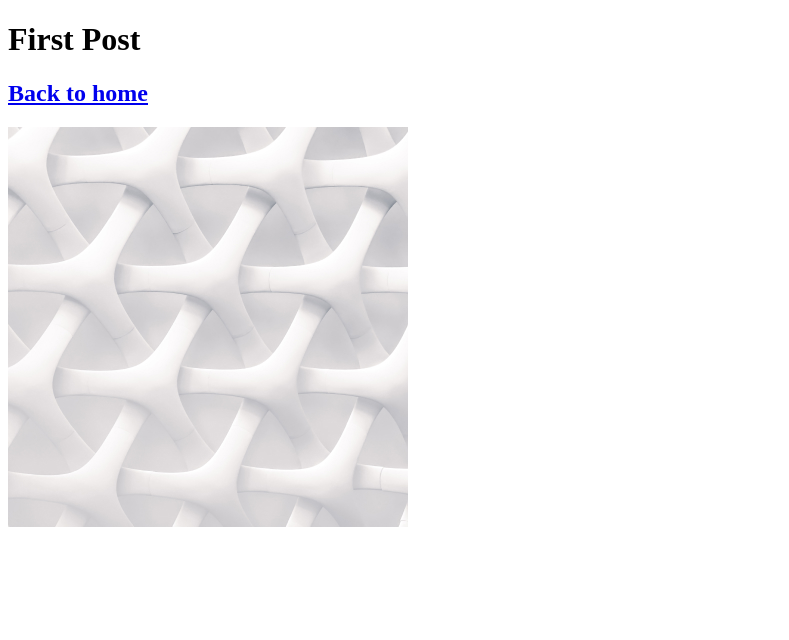
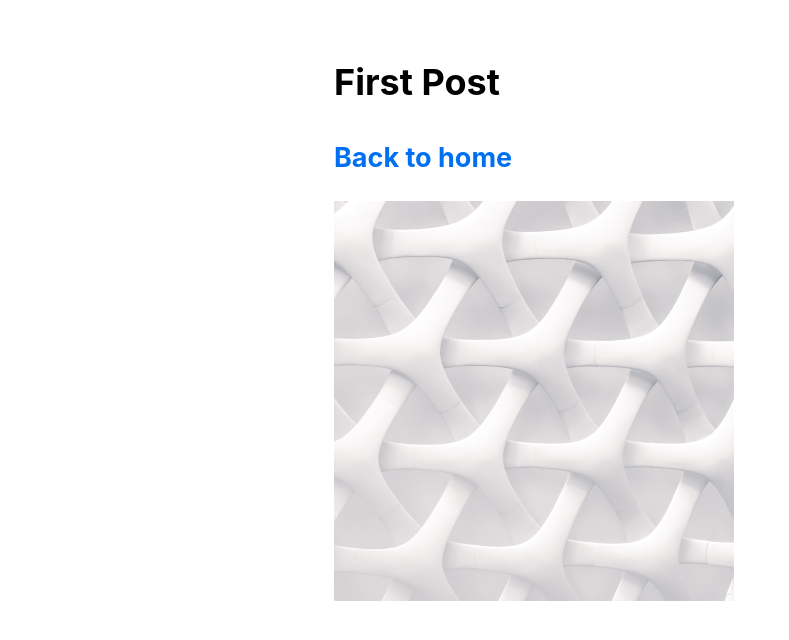
Before and after one commit to karthikstar/next_blog_demo, a Next.js app: page /posts/first-post in a window 1280 px wide. Shown: the top 640 px of the page, without its empty margins (0-789 px from the left). Built offline with nearby package versions, Linux system fonts and the light colour scheme.

Commit message:
add css styling - global

```diff
--- /dev/null
+++ b/components/Layout.js
@@ -0,0 +1,11 @@
+import styles from './layout.module.css'
+
+export default function Layout({ children }) {
+    return <div className={styles.container}>{children}</div>;
+  }
+
+  // create a layout component to be shared across all pages
+//   Import the CSS file and assign a name to it, like styles
+// Use styles.container as the className
+// Now, if you take a look at the HTML in your browser’s devtools, you’ll notice that the div rendered by the Layout component has a class name that looks like layout_container__...:
+// This is what CSS Modules does: It automatically generates unique class names. As long as you use CSS Modules, you don’t have to worry about class name collisions.
--- /dev/null
+++ b/components/layout.module.css
@@ -0,0 +1,7 @@
+.container {
+    max-width: 36rem;
+    padding: 0 1rem;
+    margin: 3rem auto 6rem;
+  }
+
+  /* Important: To use CSS Modules, the CSS file name must end with .module.css. */
--- /dev/null
+++ b/pages/_app.js
@@ -0,0 +1,13 @@
+// `pages/_app.js`
+import '../styles/globals.css'
+export default function App({ Component, pageProps }) {
+  return <Component {...pageProps} />;
+}
+
+// CSS Modules are useful for component-level styles. But if you want some CSS to be loaded by every page, Next.js has support for that as well.
+
+// To load global CSS to your application, create a file called pages/_app.js with the following content:
+
+// The default export of _app.js is a top-level React component that wraps all the pages in your application.
+
+// In Next.js, you can add global CSS files by importing them from pages/_app.js. You cannot import global CSS anywhere else.
--- a/pages/posts/first-post.js
+++ b/pages/posts/first-post.js
@@ -1,11 +1,11 @@
 import Link from 'next/link';
 import Head from 'next/head';
 import Script from 'next/script';
-
+import Layout from '../../components/Layout';
 
 export default function FirstPost() {
   return (
-    <>
+    <Layout>
         <Head>
             <title>First Post</title>
         </Head>
@@ -21,7 +21,7 @@
             <Link href="/">Back to home</Link>
         </h2>
         <img src="../../images/profile.jpeg" alt="Your Name" />
-    </>
+    </Layout>
   );
 }
 
--- a/styles/globals.css
+++ b/styles/globals.css
@@ -2,37 +2,26 @@
 body {
   padding: 0;
   margin: 0;
-  font-family: Inter, -apple-system, BlinkMacSystemFont, Segoe UI, Roboto,
-    Oxygen, Ubuntu, Cantarell, Fira Sans, Droid Sans, Helvetica Neue, sans-serif;
-}
-
-a {
-  color: inherit;
-  text-decoration: none;
+  font-family: -apple-system, BlinkMacSystemFont, Segoe UI, Roboto, Oxygen, Ubuntu,
+    Cantarell, Fira Sans, Droid Sans, Helvetica Neue, sans-serif;
+  line-height: 1.6;
+  font-size: 18px;
 }
 
 * {
   box-sizing: border-box;
 }
 
+a {
+  color: #0070f3;
+  text-decoration: none;
+}
+
+a:hover {
+  text-decoration: underline;
+}
+
 img {
   max-width: 100%;
-  height: auto;
+  display: block;
 }
-
-h1,
-h2,
-p,
-ul {
-  margin: 0;
-}
-
-ul {
-  padding: 0;
-  list-style: none;
-}
-
-button {
-  padding: 0.5rem 1rem;
-  font-weight: bold;
-}
```
Lines whose indentation alone changed are shown as unchanged.
